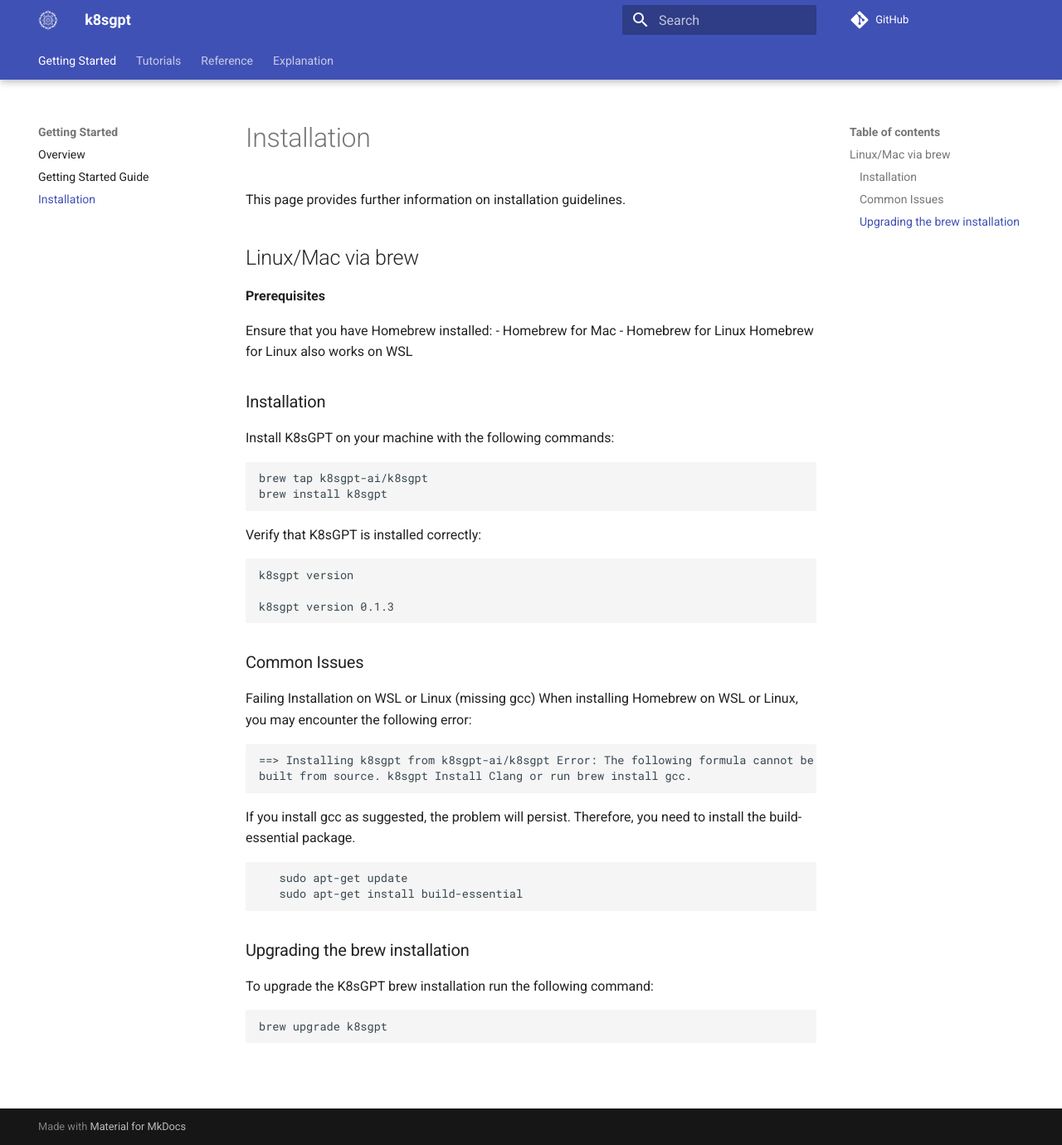
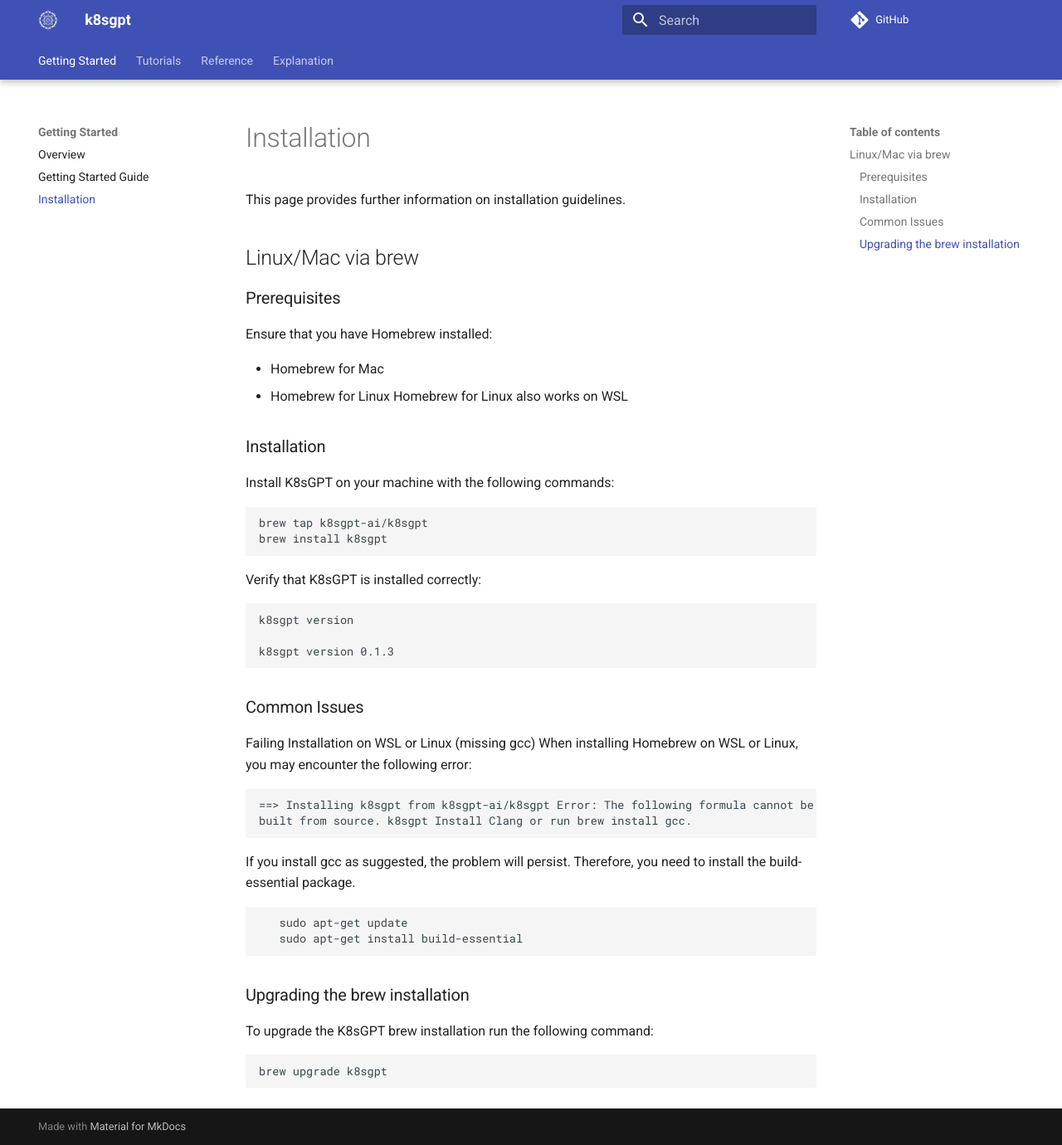
Before and after one commit to k8sgpt-ai/docs, an MkDocs documentation site: the page built from docs/getting-started/installation.md, in a window 1280 px wide and 1380 px high. Shown: the whole window at 83% size. Built offline with MkDocs 1.6.1 and Material for MkDocs 9.7.7, drawn with Linux system fonts in a browser that asks for light colours; comment, search, counter and statistics services are not loaded.

Commit message:
docs: fix getting started
Signed-off-by: Panagiotis Georgiadis <pgeorgia@redhat.com>

````diff
--- a/docs/getting-started/installation.md
+++ b/docs/getting-started/installation.md
@@ -4,9 +4,10 @@ This page provides further information on installation guidelines.
 
 ## Linux/Mac via brew
 
-**Prerequisites**
+### Prerequisites
 
 Ensure that you have Homebrew installed:
+
 - Homebrew for Mac
 - Homebrew for Linux
 Homebrew for Linux also works on WSL
@@ -21,6 +22,7 @@ brew install k8sgpt
 ```
 
 Verify that K8sGPT is installed correctly:
+
 ```bash
 k8sgpt version
 
@@ -47,6 +49,7 @@ If you install gcc as suggested, the problem will persist. Therefore, you need t
 ### Upgrading the brew installation
 
 To upgrade the K8sGPT brew installation run the following command:
+
 ```bash
 brew upgrade k8sgpt
 ```
````
Also changed, not shown: docs/getting-started/getting-started.md (+8 -3 lines).
